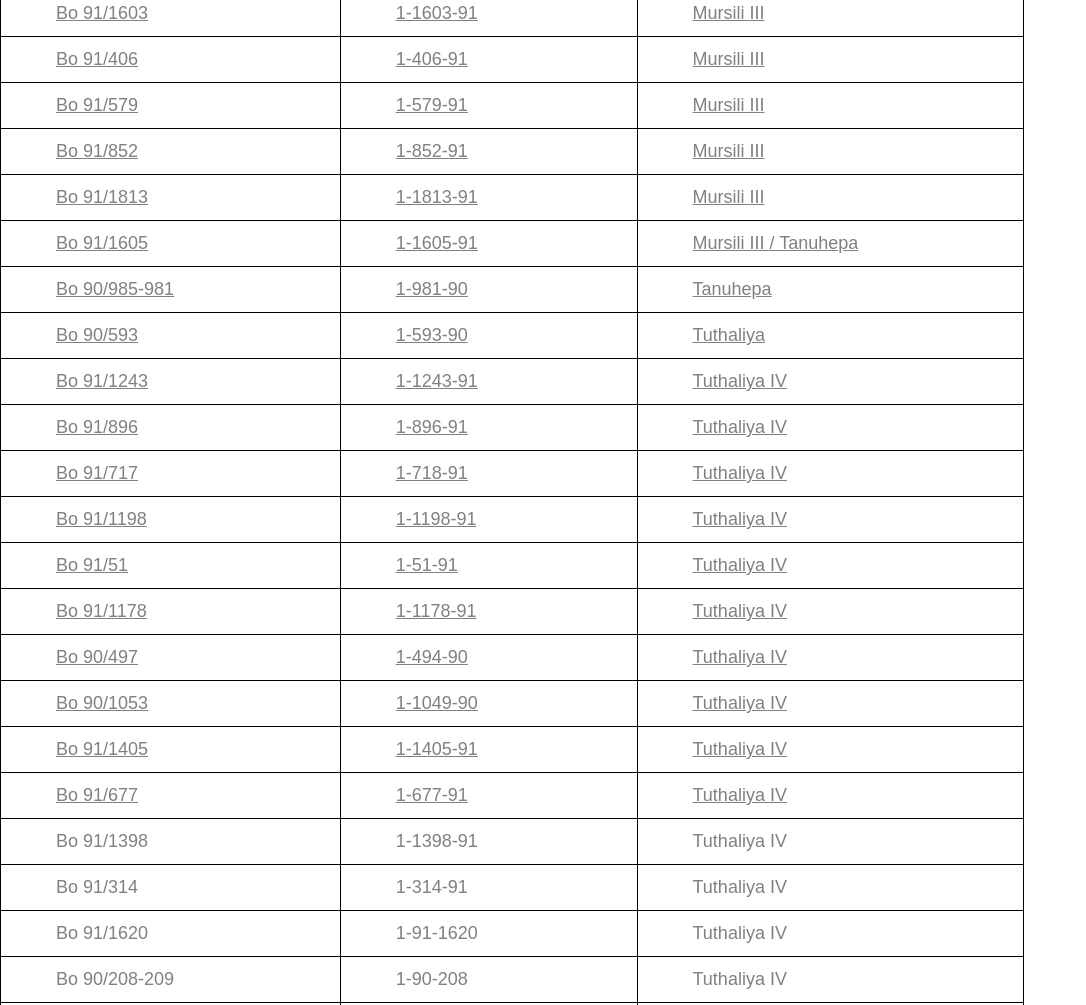
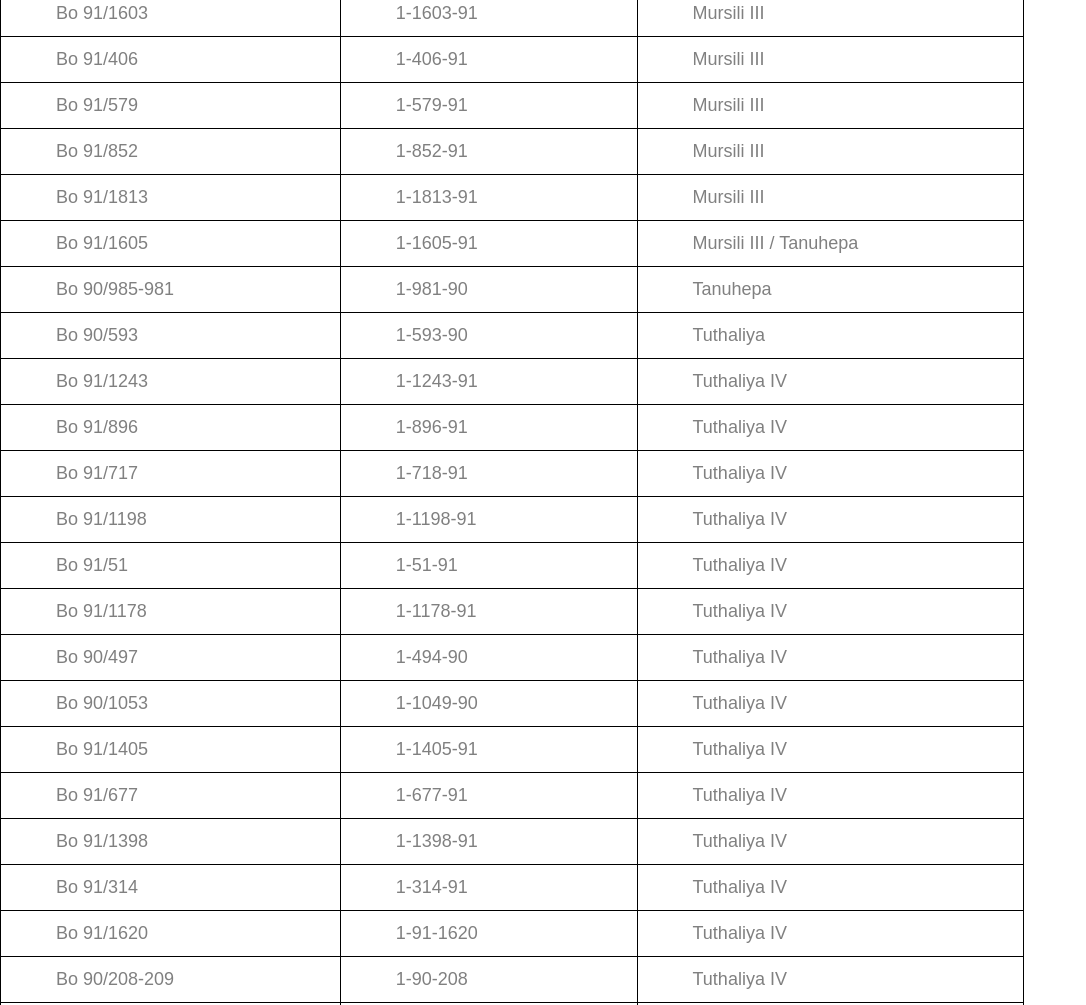
Before and after one commit to filippodiara/Bogazkale-3D-cretulae-catalogue, a plain HTML site: page index.html in a window 1280 px wide. Shown: the part 870-1875 px from the top of the page, without its empty margins (0-1086 px from the left). Drawn offline with nearby package versions, Linux system fonts and the light colour scheme.

Commit message:
Update index.html

```diff
--- a/index.html
+++ b/index.html
@@ -186,113 +186,113 @@ tr:nth-child(even) {
   </tr>
      <tr>
 
-    <td> <a href="https://sketchfab.com/3d-models/91-1603-4194e6baa71048bfbecdeedefc068b08" >Bo 91/1603</a></td>
-    <td> <a href="https://sketchfab.com/3d-models/91-1603-4194e6baa71048bfbecdeedefc068b08" >1-1603-91</a></td>
-	    <td> <a href="https://sketchfab.com/3d-models/91-1603-4194e6baa71048bfbecdeedefc068b08" >Mursili III</a></td>
+    <td> <a href="https://sketchfab.com/3d-models/91-1603-4194e6baa71048bfbecdeedefc068b08" style="text-decoration:none" >Bo 91/1603</a></td>
+    <td> <a href="https://sketchfab.com/3d-models/91-1603-4194e6baa71048bfbecdeedefc068b08" style="text-decoration:none" >1-1603-91</a></td>
+	    <td> <a href="https://sketchfab.com/3d-models/91-1603-4194e6baa71048bfbecdeedefc068b08" style="text-decoration:none" >Mursili III</a></td>
   </tr>
     <tr>
 
-    <td> <a href="https://sketchfab.com/3d-models/91-406-7e8db53cf84c4a8db77103188ac45fc1" >Bo 91/406</a></td>
-    <td> <a href="https://sketchfab.com/3d-models/91-406-7e8db53cf84c4a8db77103188ac45fc1" >1-406-91</a></td>
-	    <td> <a href="https://sketchfab.com/3d-models/91-406-7e8db53cf84c4a8db77103188ac45fc1" >Mursili III</a></td>
+    <td> <a href="https://sketchfab.com/3d-models/91-406-7e8db53cf84c4a8db77103188ac45fc1" style="text-decoration:none" >Bo 91/406</a></td>
+    <td> <a href="https://sketchfab.com/3d-models/91-406-7e8db53cf84c4a8db77103188ac45fc1" style="text-decoration:none" >1-406-91</a></td>
+	    <td> <a href="https://sketchfab.com/3d-models/91-406-7e8db53cf84c4a8db77103188ac45fc1" style="text-decoration:none" >Mursili III</a></td>
   </tr>
   <tr>
 
-    <td> <a href="https://sketchfab.com/3d-models/91-579-d3459da26e1b4d7085625357e9675588" >Bo 91/579</a></td>
-    <td> <a href="https://sketchfab.com/3d-models/91-579-d3459da26e1b4d7085625357e9675588" >1-579-91</a></td>
-	    <td> <a href="https://sketchfab.com/3d-models/91-579-d3459da26e1b4d7085625357e9675588" >Mursili III</a></td>
+    <td> <a href="https://sketchfab.com/3d-models/91-579-d3459da26e1b4d7085625357e9675588" style="text-decoration:none" >Bo 91/579</a></td>
+    <td> <a href="https://sketchfab.com/3d-models/91-579-d3459da26e1b4d7085625357e9675588" style="text-decoration:none" >1-579-91</a></td>
+	    <td> <a href="https://sketchfab.com/3d-models/91-579-d3459da26e1b4d7085625357e9675588" style="text-decoration:none" >Mursili III</a></td>
   </tr>
   <tr>
 
-    <td> <a href="https://sketchfab.com/3d-models/91-852-f75fc9301f314e86909df35916bd4aff" >Bo 91/852</a></td>
-    <td> <a href="https://sketchfab.com/3d-models/91-852-f75fc9301f314e86909df35916bd4aff" >1-852-91</a></td>
-	    <td> <a href="https://sketchfab.com/3d-models/91-852-f75fc9301f314e86909df35916bd4aff" >Mursili III</a></td>
+    <td> <a href="https://sketchfab.com/3d-models/91-852-f75fc9301f314e86909df35916bd4aff" style="text-decoration:none" >Bo 91/852</a></td>
+    <td> <a href="https://sketchfab.com/3d-models/91-852-f75fc9301f314e86909df35916bd4aff" style="text-decoration:none" >1-852-91</a></td>
+	    <td> <a href="https://sketchfab.com/3d-models/91-852-f75fc9301f314e86909df35916bd4aff" style="text-decoration:none" >Mursili III</a></td>
   </tr>
   <tr>
 
-    <td> <a href="https://sketchfab.com/3d-models/91-1813-8d53be172c5c43c88f95a2c0b90bdc6a" >Bo 91/1813</a></td>
-    <td> <a href="https://sketchfab.com/3d-models/91-1813-8d53be172c5c43c88f95a2c0b90bdc6a" >1-1813-91</a></td>
-	    <td> <a href="https://sketchfab.com/3d-models/91-1813-8d53be172c5c43c88f95a2c0b90bdc6a" >Mursili III</a></td>
+    <td> <a href="https://sketchfab.com/3d-models/91-1813-8d53be172c5c43c88f95a2c0b90bdc6a" style="text-decoration:none" >Bo 91/1813</a></td>
+    <td> <a href="https://sketchfab.com/3d-models/91-1813-8d53be172c5c43c88f95a2c0b90bdc6a" style="text-decoration:none" >1-1813-91</a></td>
+	    <td> <a href="https://sketchfab.com/3d-models/91-1813-8d53be172c5c43c88f95a2c0b90bdc6a" style="text-decoration:none" >Mursili III</a></td>
   </tr>
     <tr>
 
-    <td> <a href="https://sketchfab.com/3d-models/91-1605-315a7ca6bbd24635bb84b2e23bc600a0" >Bo 91/1605</a></td>
-    <td> <a href="https://sketchfab.com/3d-models/91-1605-315a7ca6bbd24635bb84b2e23bc600a0" >1-1605-91</a></td>
-	    <td> <a href="https://sketchfab.com/3d-models/91-1605-315a7ca6bbd24635bb84b2e23bc600a0" >Mursili III / Tanuhepa</a></td>
+    <td> <a href="https://sketchfab.com/3d-models/91-1605-315a7ca6bbd24635bb84b2e23bc600a0" style="text-decoration:none" >Bo 91/1605</a></td>
+    <td> <a href="https://sketchfab.com/3d-models/91-1605-315a7ca6bbd24635bb84b2e23bc600a0" style="text-decoration:none" >1-1605-91</a></td>
+	    <td> <a href="https://sketchfab.com/3d-models/91-1605-315a7ca6bbd24635bb84b2e23bc600a0" style="text-decoration:none" >Mursili III / Tanuhepa</a></td>
   </tr>
   <tr>
 
-    <td> <a href="https://sketchfab.com/3d-models/90-981-985-2e849199a6284e398fcfc42c348c55da" >Bo 90/985-981 </a></td>
-    <td> <a href="https://sketchfab.com/3d-models/90-981-985-2e849199a6284e398fcfc42c348c55da" >1-981-90</a></td>
-	    <td> <a href="https://sketchfab.com/3d-models/90-981-985-2e849199a6284e398fcfc42c348c55da" >Tanuhepa</a></td>
+    <td> <a href="https://sketchfab.com/3d-models/90-981-985-2e849199a6284e398fcfc42c348c55da" style="text-decoration:none" >Bo 90/985-981 </a></td>
+    <td> <a href="https://sketchfab.com/3d-models/90-981-985-2e849199a6284e398fcfc42c348c55da" style="text-decoration:none" >1-981-90</a></td>
+	    <td> <a href="https://sketchfab.com/3d-models/90-981-985-2e849199a6284e398fcfc42c348c55da" style="text-decoration:none" >Tanuhepa</a></td>
   </tr>
 
    <tr>
 
-    <td> <a href="https://sketchfab.com/3d-models/90-593-759d32d18709470db631d9176e29fb62" >Bo 90/593</a></td>
-    <td> <a href="https://sketchfab.com/3d-models/90-593-759d32d18709470db631d9176e29fb62" >1-593-90</a></td>
-	    <td> <a href="https://sketchfab.com/3d-models/90-593-759d32d18709470db631d9176e29fb62" >Tuthaliya</a></td>
+    <td> <a href="https://sketchfab.com/3d-models/90-593-759d32d18709470db631d9176e29fb62" style="text-decoration:none" >Bo 90/593</a></td>
+    <td> <a href="https://sketchfab.com/3d-models/90-593-759d32d18709470db631d9176e29fb62" style="text-decoration:none" >1-593-90</a></td>
+	    <td> <a href="https://sketchfab.com/3d-models/90-593-759d32d18709470db631d9176e29fb62" style="text-decoration:none" >Tuthaliya</a></td>
   </tr>
 
    <tr>
 
-    <td> <a href="https://sketchfab.com/3d-models/91-1243-2c6a5e7bdcd94d549e4903f893b3c4dc" >Bo 91/1243</a></td>
-    <td> <a href="https://sketchfab.com/3d-models/91-1243-2c6a5e7bdcd94d549e4903f893b3c4dc" >1-1243-91</a></td>
-	    <td> <a href="https://sketchfab.com/3d-models/91-1243-2c6a5e7bdcd94d549e4903f893b3c4dc" >Tuthaliya IV</a></td>
+    <td> <a href="https://sketchfab.com/3d-models/91-1243-2c6a5e7bdcd94d549e4903f893b3c4dc" style="text-decoration:none" >Bo 91/1243</a></td>
+    <td> <a href="https://sketchfab.com/3d-models/91-1243-2c6a5e7bdcd94d549e4903f893b3c4dc" style="text-decoration:none" >1-1243-91</a></td>
+	    <td> <a href="https://sketchfab.com/3d-models/91-1243-2c6a5e7bdcd94d549e4903f893b3c4dc" style="text-decoration:none" >Tuthaliya IV</a></td>
   </tr>
     <tr>
 
-    <td> <a href="https://sketchfab.com/3d-models/91-896-8ebbfbe2cc6c4403bba8df3ff7cf3786" >Bo 91/896</a></td>
-    <td> <a href="https://sketchfab.com/3d-models/91-896-8ebbfbe2cc6c4403bba8df3ff7cf3786" >1-896-91</a></td>
-	    <td> <a href="https://sketchfab.com/3d-models/91-896-8ebbfbe2cc6c4403bba8df3ff7cf3786" >Tuthaliya IV</a></td>
+    <td> <a href="https://sketchfab.com/3d-models/91-896-8ebbfbe2cc6c4403bba8df3ff7cf3786" style="text-decoration:none" >Bo 91/896</a></td>
+    <td> <a href="https://sketchfab.com/3d-models/91-896-8ebbfbe2cc6c4403bba8df3ff7cf3786" style="text-decoration:none" >1-896-91</a></td>
+	    <td> <a href="https://sketchfab.com/3d-models/91-896-8ebbfbe2cc6c4403bba8df3ff7cf3786" style="text-decoration:none" >Tuthaliya IV</a></td>
   </tr>
   <tr>
 
-    <td> <a href="https://sketchfab.com/3d-models/91-718-1eebd764ae0f4a14b4ad6e564352870a" >Bo 91/717</a></td>
-    <td> <a href="https://sketchfab.com/3d-models/91-718-1eebd764ae0f4a14b4ad6e564352870a" >1-718-91</a></td>
-	    <td> <a href="https://sketchfab.com/3d-models/91-718-1eebd764ae0f4a14b4ad6e564352870a" >Tuthaliya IV</a></td>
+    <td> <a href="https://sketchfab.com/3d-models/91-718-1eebd764ae0f4a14b4ad6e564352870a" style="text-decoration:none" >Bo 91/717</a></td>
+    <td> <a href="https://sketchfab.com/3d-models/91-718-1eebd764ae0f4a14b4ad6e564352870a" style="text-decoration:none" >1-718-91</a></td>
+	    <td> <a href="https://sketchfab.com/3d-models/91-718-1eebd764ae0f4a14b4ad6e564352870a" style="text-decoration:none" >Tuthaliya IV</a></td>
   </tr>
     <tr>
 
-    <td> <a href="https://sketchfab.com/3d-models/91-1198-8400098b32fc476aa814c15a7d90c5d4" >Bo 91/1198</a></td>
-    <td> <a href="https://sketchfab.com/3d-models/91-1198-8400098b32fc476aa814c15a7d90c5d4" >1-1198-91</a></td>
-	   <td> <a href="https://sketchfab.com/3d-models/91-1198-8400098b32fc476aa814c15a7d90c5d4" >Tuthaliya IV</a></td>
+    <td> <a href="https://sketchfab.com/3d-models/91-1198-8400098b32fc476aa814c15a7d90c5d4" style="text-decoration:none" >Bo 91/1198</a></td>
+    <td> <a href="https://sketchfab.com/3d-models/91-1198-8400098b32fc476aa814c15a7d90c5d4" style="text-decoration:none" >1-1198-91</a></td>
+	   <td> <a href="https://sketchfab.com/3d-models/91-1198-8400098b32fc476aa814c15a7d90c5d4" style="text-decoration:none" >Tuthaliya IV</a></td>
   </tr>
   <tr>
 
-    <td> <a href="https://sketchfab.com/3d-models/91-51-487042c2aa934125a330ffdb80a32a18" >Bo 91/51</a></td>
-    <td> <a href="https://sketchfab.com/3d-models/91-51-487042c2aa934125a330ffdb80a32a18" >1-51-91</a></td>
-	   <td> <a href="https://sketchfab.com/3d-models/91-51-487042c2aa934125a330ffdb80a32a18" >Tuthaliya IV</a></td>
+    <td> <a href="https://sketchfab.com/3d-models/91-51-487042c2aa934125a330ffdb80a32a18" style="text-decoration:none" >Bo 91/51</a></td>
+    <td> <a href="https://sketchfab.com/3d-models/91-51-487042c2aa934125a330ffdb80a32a18" style="text-decoration:none" >1-51-91</a></td>
+	   <td> <a href="https://sketchfab.com/3d-models/91-51-487042c2aa934125a330ffdb80a32a18" style="text-decoration:none" >Tuthaliya IV</a></td>
   </tr>
     <tr>
 
-    <td> <a href="https://sketchfab.com/3d-models/91-1178-85d7a0adc44646fe9efc586693fbce9d" >Bo 91/1178</a></td>
-    <td> <a href="https://sketchfab.com/3d-models/91-1178-85d7a0adc44646fe9efc586693fbce9d" >1-1178-91</a></td>
-	   <td> <a href="https://sketchfab.com/3d-models/91-1178-85d7a0adc44646fe9efc586693fbce9d" >Tuthaliya IV</a></td>
+    <td> <a href="https://sketchfab.com/3d-models/91-1178-85d7a0adc44646fe9efc586693fbce9d" style="text-decoration:none" >Bo 91/1178</a></td>
+    <td> <a href="https://sketchfab.com/3d-models/91-1178-85d7a0adc44646fe9efc586693fbce9d" style="text-decoration:none" >1-1178-91</a></td>
+	   <td> <a href="https://sketchfab.com/3d-models/91-1178-85d7a0adc44646fe9efc586693fbce9d" style="text-decoration:none" >Tuthaliya IV</a></td>
   </tr>
   <tr>
 
-    <td> <a href="https://sketchfab.com/3d-models/90-494-497-ea2d8d40b24e418a969eeaedf2d524d9" >Bo 90/497</a></td>
-    <td> <a href="https://sketchfab.com/3d-models/90-494-497-ea2d8d40b24e418a969eeaedf2d524d9" >1-494-90</a></td>
-	   <td> <a href="https://sketchfab.com/3d-models/90-494-497-ea2d8d40b24e418a969eeaedf2d524d9" >Tuthaliya IV</a></td>
+    <td> <a href="https://sketchfab.com/3d-models/90-494-497-ea2d8d40b24e418a969eeaedf2d524d9" style="text-decoration:none" >Bo 90/497</a></td>
+    <td> <a href="https://sketchfab.com/3d-models/90-494-497-ea2d8d40b24e418a969eeaedf2d524d9" style="text-decoration:none" >1-494-90</a></td>
+	   <td> <a href="https://sketchfab.com/3d-models/90-494-497-ea2d8d40b24e418a969eeaedf2d524d9" style="text-decoration:none" >Tuthaliya IV</a></td>
   </tr>
     <tr>
 
-    <td> <a href="https://sketchfab.com/3d-models/90-1049-1053-6583e3f191964fe8bba12c1366b2cf07" >Bo 90/1053</a></td>
-    <td> <a href="https://sketchfab.com/3d-models/90-1049-1053-6583e3f191964fe8bba12c1366b2cf07" >1-1049-90</a></td>
-	   <td> <a href="https://sketchfab.com/3d-models/90-1049-1053-6583e3f191964fe8bba12c1366b2cf07" >Tuthaliya IV</a></td>
+    <td> <a href="https://sketchfab.com/3d-models/90-1049-1053-6583e3f191964fe8bba12c1366b2cf07" style="text-decoration:none" >Bo 90/1053</a></td>
+    <td> <a href="https://sketchfab.com/3d-models/90-1049-1053-6583e3f191964fe8bba12c1366b2cf07" style="text-decoration:none" >1-1049-90</a></td>
+	   <td> <a href="https://sketchfab.com/3d-models/90-1049-1053-6583e3f191964fe8bba12c1366b2cf07" style="text-decoration:none" >Tuthaliya IV</a></td>
   </tr>
      <tr>
 
-    <td> <a href="https://sketchfab.com/3d-models/91-1405-6a46ddc1311c49f4bbff053bf8aff651" >Bo 91/1405</a></td>
-    <td> <a href="https://sketchfab.com/3d-models/91-1405-6a46ddc1311c49f4bbff053bf8aff651" >1-1405-91</a></td>
-	   <td> <a href="https://sketchfab.com/3d-models/91-1405-6a46ddc1311c49f4bbff053bf8aff651" >Tuthaliya IV</a></td>
+    <td> <a href="https://sketchfab.com/3d-models/91-1405-6a46ddc1311c49f4bbff053bf8aff651" style="text-decoration:none" >Bo 91/1405</a></td>
+    <td> <a href="https://sketchfab.com/3d-models/91-1405-6a46ddc1311c49f4bbff053bf8aff651" style="text-decoration:none" >1-1405-91</a></td>
+	   <td> <a href="https://sketchfab.com/3d-models/91-1405-6a46ddc1311c49f4bbff053bf8aff651" style="text-decoration:none" >Tuthaliya IV</a></td>
   </tr>
   <tr>
 
-    <td> <a href="https://sketchfab.com/3d-models/91-677-2f70fe6ee874480c91babb53895b138d" >Bo 91/677</a></td>
-    <td> <a href="https://sketchfab.com/3d-models/91-677-2f70fe6ee874480c91babb53895b138d" >1-677-91</a></td>
-	   <td> <a href="https://sketchfab.com/3d-models/91-677-2f70fe6ee874480c91babb53895b138d" >Tuthaliya IV</a></td>
+    <td> <a href="https://sketchfab.com/3d-models/91-677-2f70fe6ee874480c91babb53895b138d" style="text-decoration:none" >Bo 91/677</a></td>
+    <td> <a href="https://sketchfab.com/3d-models/91-677-2f70fe6ee874480c91babb53895b138d" style="text-decoration:none" >1-677-91</a></td>
+	   <td> <a href="https://sketchfab.com/3d-models/91-677-2f70fe6ee874480c91babb53895b138d" style="text-decoration:none" >Tuthaliya IV</a></td>
   </tr>
     <tr>
 
```
